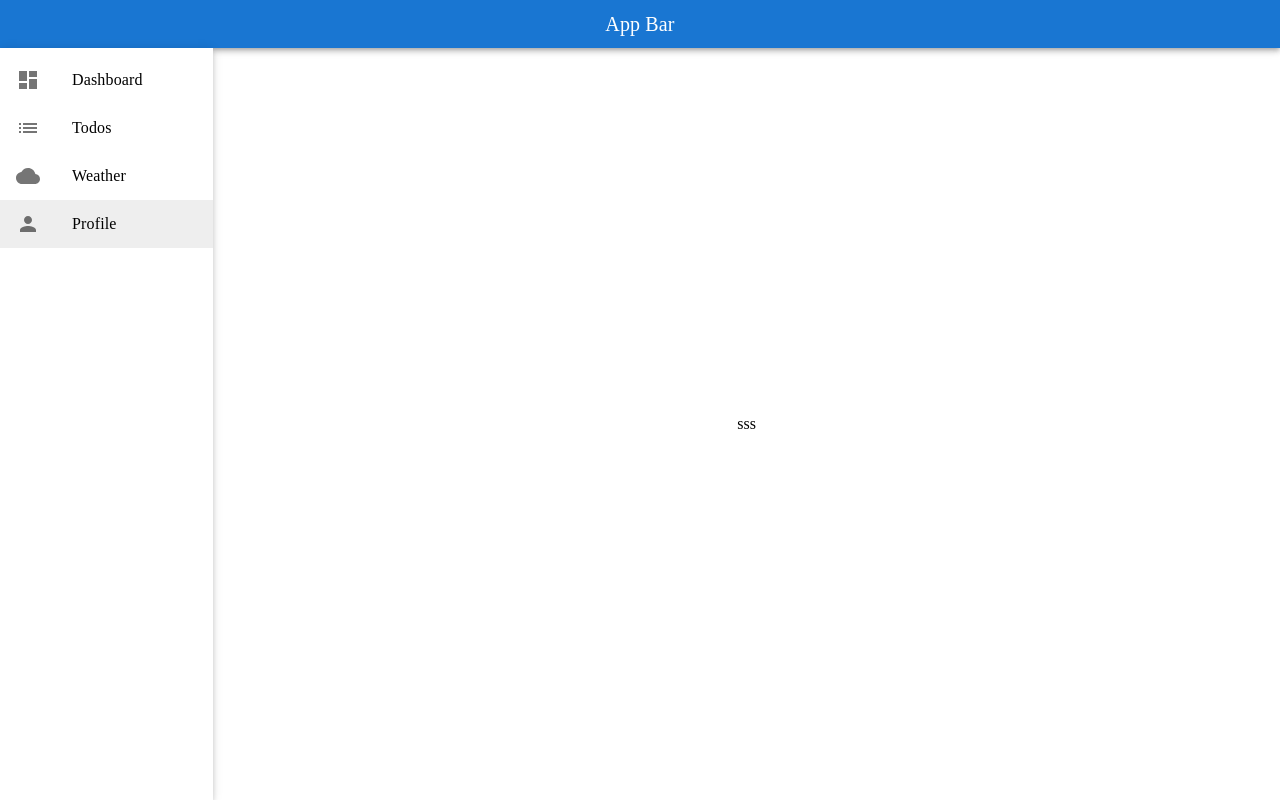
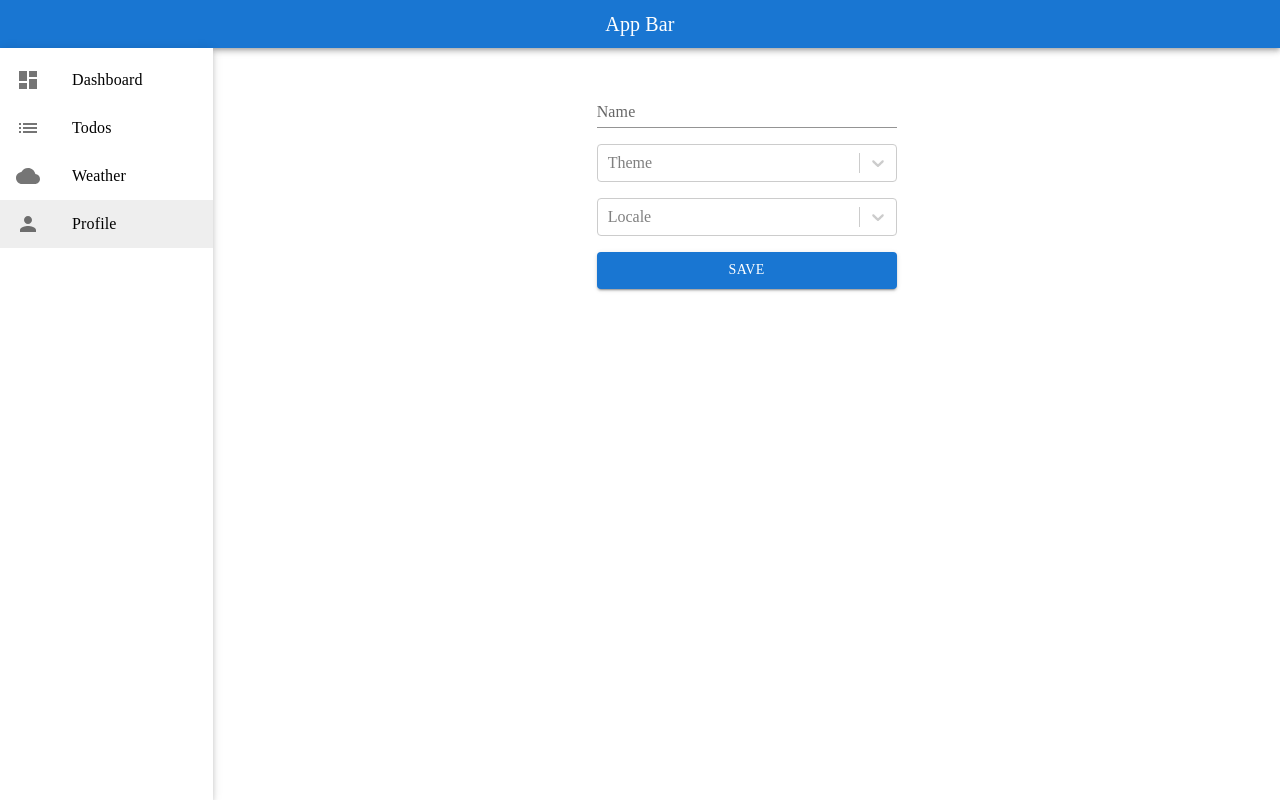
Before and after one commit to AshkanAhmady/nadinSoft---task, a React (Create React App) app: page /profile in a window 1280 px wide. Built offline with nearby package versions, Linux system fonts and the light colour scheme; a small style sheet from the web is missing.

Commit message:
direction of app registered

```diff
--- a/src/components/todos/todoForm/TodoForm.module.css
+++ b/src/components/todos/todoForm/TodoForm.module.css
@@ -22,6 +22,7 @@ form.todoForm button {
   border: 2px solid #047857;
   color: #047857;
   padding: 0 1rem;
+  margin: 0 1rem;
   text-transform: lowercase !important;
 }
 
--- a/src/index.css
+++ b/src/index.css
@@ -5,4 +5,9 @@ body {
 * {
   font-family: Vazirmatn !important;
   box-sizing: border-box;
+  /* direction: rtl; */
 }
+
+.selector {
+  width: 300px;
+}
--- a/src/layout/Layout.tsx
+++ b/src/layout/Layout.tsx
@@ -13,15 +13,14 @@ import { ChildsComponentsType } from "../types";
 import Header from "./Header";
 import { NavLink } from "react-router-dom";
 import styles from "./Layout.module.css"
-import { t } from "i18next";
 import { useTranslation } from "react-i18next";
+import { getStorage } from "../utils/storage";
 
 const Layout: React.FC<ChildsComponentsType> = ({ children }) => {
-
     const { t } = useTranslation()
 
     return (
-        <Box height="100vh" sx={{ display: "flex", flexDirection: "column" }}>
+        <Box height="100vh" sx={{ display: "flex", flexDirection: "column", direction: `${window.localStorage.i18nextLng === "fa" ? "rtl" : "ltr"}` }}>
             <Header />
             <Grid sx={{ display: "flex", flexGrow: 1 }} container>
                 <Grid boxShadow="0px 4px 5px 0px rgba(0,0,0,0.14), 0px 1px 10px 0px rgba(0,0,0,0.12);" item xs={2}>
@@ -35,7 +34,7 @@ const Layout: React.FC<ChildsComponentsType> = ({ children }) => {
                                             <ListItemIcon>
                                                 <DashboardIcon />
                                             </ListItemIcon>
-                                            <ListItemText primary={t("Dashboard")} />
+                                            <ListItemText sx={{ textAlign: `${window.localStorage.i18nextLng === "fa" ? "right" : "left"}` }} primary={t("Dashboard")} />
                                         </ListItemButton>
                                     </ListItem>
                                 </NavLink>
@@ -46,7 +45,7 @@ const Layout: React.FC<ChildsComponentsType> = ({ children }) => {
                                             <ListItemIcon>
                                                 <ListIcon />
                                             </ListItemIcon>
-                                            <ListItemText primary={t("Todos")} />
+                                            <ListItemText sx={{ textAlign: `${window.localStorage.i18nextLng === "fa" ? "right" : "left"}` }} primary={t("Todos")} />
                                         </ListItemButton>
                                     </ListItem>
                                 </NavLink>
@@ -57,7 +56,7 @@ const Layout: React.FC<ChildsComponentsType> = ({ children }) => {
                                             <ListItemIcon>
                                                 <CloudIcon />
                                             </ListItemIcon>
-                                            <ListItemText primary={t("Weather")} />
+                                            <ListItemText sx={{ textAlign: `${window.localStorage.i18nextLng === "fa" ? "right" : "left"}` }} primary={t("Weather")} />
                                         </ListItemButton>
                                     </ListItem>
                                 </NavLink>
@@ -68,7 +67,7 @@ const Layout: React.FC<ChildsComponentsType> = ({ children }) => {
                                             <ListItemIcon>
                                                 <PersonIcon />
                                             </ListItemIcon>
-                                            <ListItemText primary={t("Profile")} />
+                                            <ListItemText sx={{ textAlign: `${window.localStorage.i18nextLng === "fa" ? "right" : "left"}` }} primary={t("Profile")} />
                                         </ListItemButton>
                                     </ListItem>
                                 </NavLink>
--- a/src/locales/en.json
+++ b/src/locales/en.json
@@ -23,5 +23,17 @@
   "Night": "Night",
   "Day": "Day",
   "Temperature": "Temperature",
-  "Windspeed": "Wind speed"
+  "Windspeed": "Wind speed",
+  "Name": "Name",
+  "Dark": "Dark",
+  "Light": "Light",
+  "Persian": "Persian",
+  "English": "English",
+  "Theme": "Theme",
+  "Locale": "Locale",
+  "Save": "Save",
+  "ChangesApplied": "Changes applied successfully",
+  "YourNameRegistered": "Your Name Registered",
+  "LangChanged": "locale changed",
+  "ThemeChanged": "Theme Changed"
 }
--- a/src/locales/fa.json
+++ b/src/locales/fa.json
@@ -23,5 +23,17 @@
   "Night": "شب",
   "Day": "روز",
   "Temperature": "درجه حرارت",
-  "Windspeed": "سرعت باد"
+  "Windspeed": "سرعت باد",
+  "Name": "نام",
+  "Dark": "تیره",
+  "Light": "روشن",
+  "Persian": "فارسی",
+  "English": "انگلیسی",
+  "Theme": "زمینه",
+  "Locale": "زبان",
+  "Save": "ذخیره",
+  "ChangesApplied": "تغییرات با موفقیت اعمال شد",
+  "YourNameRegistered": "نام شما ثبت شد",
+  "LangChanged": "زبان تغییر یافت",
+  "ThemeChanged": "زمینه تغییر یافت"
 }
--- a/src/pages/NotFoundPage.tsx
+++ b/src/pages/NotFoundPage.tsx
@@ -21,7 +21,7 @@ const NotFound = () => {
             </Typography>
             <Link to="/">
                 <Button variant="contained">
-                    Back Home
+                    Back Dashboard
                 </Button>
             </Link>
         </Box>
--- a/src/pages/profile/ProfilePage.tsx
+++ b/src/pages/profile/ProfilePage.tsx
@@ -1,20 +1,84 @@
 import { Box } from '@mui/material';
 import { changeLanguage } from 'i18next';
+import { useState } from 'react';
+import { useTranslation } from 'react-i18next';
+import Select from 'react-select';
+import { ProfileSelectType } from '../../types';
+import TextField from '@mui/material/TextField';
+import Button from '@mui/material/Button';
+import { setStorage } from '../../utils/storage';
+import { toast } from 'react-hot-toast';
 
 const ProfilePage = () => {
+    const [name, setName] = useState("")
+    const [selectedThemeOption, setSelectedThemeOption] = useState<ProfileSelectType | null>(null)
+    const [selectedLangOption, setSelectedLangOption] = useState<ProfileSelectType | null>(null)
+    const { t } = useTranslation()
+    const themeOptions = [
+        { value: "dark", label: t("Dark") },
+        { value: "light", label: t("Light") }
+    ]
+    const langOptions = [
+        { value: "fa", label: t("Persian") },
+        { value: "en", label: t("English") }
+    ]
+
+    const langHandleChange = (selectedOption: ProfileSelectType | null) => {
+        setSelectedLangOption(selectedOption)
+    };
+
+    const ThemehandleChange = (selectedOption: ProfileSelectType | null) => {
+        setSelectedThemeOption(selectedOption)
+    };
+
+    const handleSaveChanges = () => {
+        if (name) {
+            setStorage("USER", name)
+            toast.success(t("YourNameRegistered"))
+            setName("")
+        }
+        if (selectedLangOption?.value) {
+            changeLanguage(selectedLangOption?.value)
+            toast.success(t("LangChanged"))
+            setSelectedLangOption(null)
+        }
+        if (selectedThemeOption?.value) {
+            changeLanguage(selectedLangOption?.value)
+            toast.success(t("ThemeChanged"))
+            setSelectedThemeOption(null)
+        }
+
+    }
+
     return (
         <Box
             sx={{
                 display: 'flex',
-                justifyContent: 'center',
+                padding: "2rem",
                 alignItems: 'center',
                 gap: "1rem",
                 flexDirection: 'column',
                 minHeight: '100%',
+                position: "relative"
             }}
 
         >
-            <div onClick={() => changeLanguage("fa")}>sss</div>
+            <TextField value={name} sx={{ width: "300px" }} type="text" onChange={(e) => setName(e.target.value)} id="standard-basic" label={t("Name")} variant="standard" />
+            <Select
+                placeholder={`${t("Theme")}`}
+                className="selector"
+                value={selectedThemeOption}
+                onChange={ThemehandleChange}
+                options={themeOptions}
+            />
+            <Select
+                placeholder={`${t("Locale")}`}
+                className="selector"
+                value={selectedLangOption}
+                onChange={langHandleChange}
+                options={langOptions}
+            />
+            <Button onClick={handleSaveChanges} variant="contained" sx={{ width: "300px" }} type="submit">{t("Save")}</Button>
         </Box >
     );
 }
--- a/src/pages/weather/WeatherPage.module.css
+++ /dev/null
@@ -1,3 +0,0 @@
-.citySelecter {
-  width: 300px;
-}
--- a/src/pages/weather/WeatherPage.tsx
+++ b/src/pages/weather/WeatherPage.tsx
@@ -7,7 +7,6 @@ import Typography from '@mui/material/Typography';
 import cities from "../../ir.json"
 import http from '../../services/httpService';
 import { citySelectType } from '../../types';
-import styles from "./WeatherPage.module.css"
 import Loading from '../../components/loading/Loading';
 import { useTranslation } from 'react-i18next';
 
@@ -54,7 +53,7 @@ const WeatherPage = () => {
         >
             <Select
                 placeholder={`${t("EnterCity")}`}
-                className={styles.citySelecter}
+                className="selector"
                 value={selectedOption}
                 onChange={handleChange}
                 options={options}
--- a/src/types.ts
+++ b/src/types.ts
@@ -5,6 +5,11 @@ export interface ChildsComponentsType {
 export interface citySelectType {
   label: string;
   value: { lat: string; lng: string };
+}
+
+export interface ProfileSelectType {
+  label: string;
+  value: string;
 }
 
 export interface TodoType {
```
